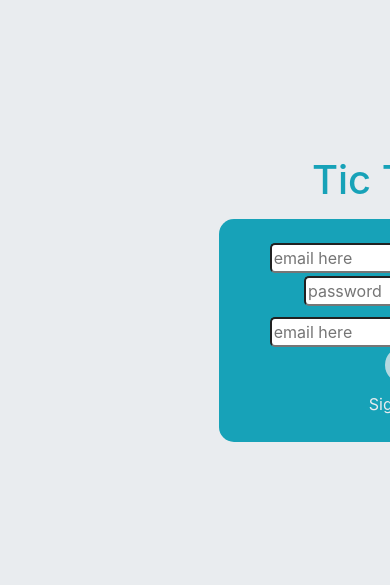
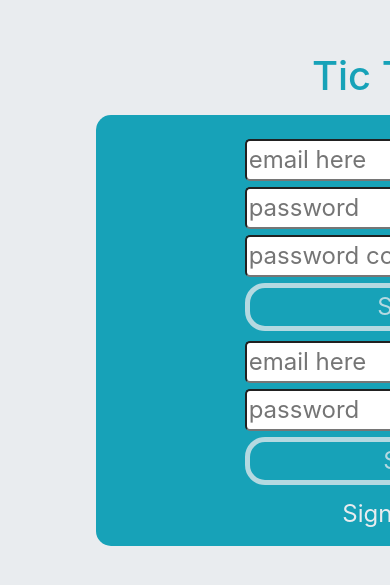
Before and after one commit to kamsahn/game-project-client, a website built with webpack: page index.html in a window 390 px wide. Shown: the part 131-716 px from the top of the page. Built offline with nearby package versions, Linux system fonts and the light colour scheme.

Commit message:
Update UI
- adjusted form area for mobile/smaller devices
- adjusted message board for smaller devices

```diff
--- a/assets/styles/index.scss
+++ b/assets/styles/index.scss
@@ -42,7 +42,7 @@ body {
 
 .form-wrap {
   display: block;
-  margin: 0 25%;
+  margin: 0 20%;
   text-align: center;
 }
 
@@ -73,14 +73,14 @@ header {
   margin: auto;
   padding: 20px;
 
-  > p.message-board {
+  > .message-board {
     color: $body-bg-color;
   }
 }
 
 input {
   border-radius: 5px;
-  max-width: 150px;
+  max-width: 160px;
 }
 
 .message-board {
@@ -95,6 +95,7 @@ input {
   flex-direction: column;
   height: 140px;
   justify-content: center;
+  margin-bottom: 10px;
 }
 
 .start-btn {
@@ -106,3 +107,29 @@ input {
   margin: 10px;
   width: 210px;
 }
+@media (max-width: 769px) {
+  body {
+    font-size: 1.5em;
+  }
+
+  form {
+    align-items: center;
+    display: flex;
+    flex-direction: column;
+    justify-content: center;
+  }
+
+  .form-wrap {
+    margin: 0 10%;
+  }
+
+  input {
+    margin-bottom: .25em;
+    min-width: 60%;
+  }
+
+  .message-board-wrap {
+    height: 140px;
+  }
+
+}
--- a/index.html
+++ b/index.html
@@ -21,7 +21,7 @@
         <form class="my-1 col-12" id="sign-up-form">
           <input name="credentials[email]" type="text" placeholder="email here">
           <input name="credentials[password]" type="password" placeholder="password">
-          <input name="credentials[password_confirmation]" type="password" placeholder="password">
+          <input name="credentials[password_confirmation]" type="password" placeholder="password confirm">
           <input class="button" type="submit" value="Sign Up">
         </form>
         <form class="my-1 col-12" id="sign-in-form">
@@ -30,8 +30,8 @@
           <input class="button" type="submit" value="Sign In">
         </form>
         <form class="my-1 col-12" id="change-password-form">
-          <input name="passwords[old]" type="password" placeholder="old password">
-          <input name="passwords[new]" type="password" placeholder="new password">
+          <input class="change-password-area" name="passwords[old]" type="password" placeholder="old password">
+          <input class="change-password-area" name="passwords[new]" type="password" placeholder="new password">
           <input class="button" type="submit" value="Change Password">
         </form>
         <form class="my-1 col-12" id="get-games-form">
```
